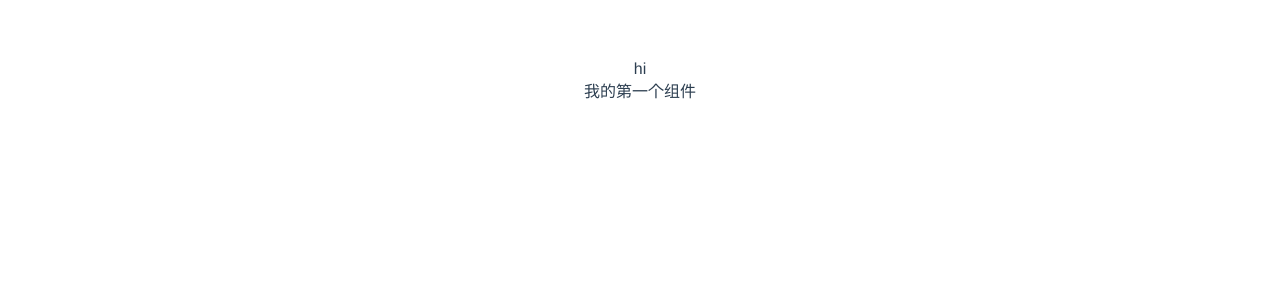
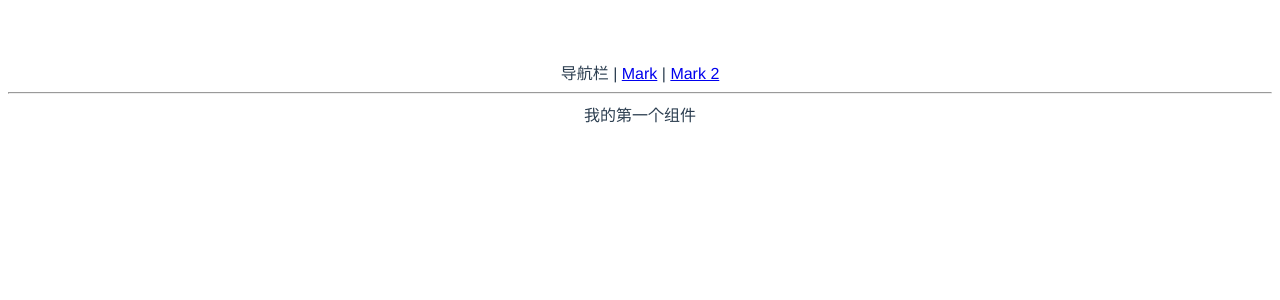
Before and after one commit to marui-mr/wheel-ui, a Vue app: page / in a window 1280 px wide. Shown: the top 300 px of the page. Built offline with nearby package versions, Linux system fonts and the light colour scheme.

Commit message:
初始化vue-router

```diff
--- a/index.html
+++ b/index.html
@@ -1,13 +1,16 @@
 <!DOCTYPE html>
 <html lang="en">
+
 <head>
   <meta charset="UTF-8">
   <link rel="icon" href="/favicon.ico" />
   <meta name="viewport" content="width=device-width, initial-scale=1.0">
   <title>Vite App</title>
 </head>
+
 <body>
   <div id="app"></div>
-  <script type="module" src="/src/main.js"></script>
+  <script type="module" src="/src/main.ts"></script>
 </body>
+
 </html>
--- a/src/App.vue
+++ b/src/App.vue
@@ -1,15 +1,15 @@
 <template>
-  <div>hi</div>
-  <Ma />
+  <div>
+    导航栏 |
+    <router-link to="/">Mark</router-link> |
+    <router-link to="/xxx">Mark 2</router-link>
+  </div>
+  <hr />
+  <router-view />
 </template>
 
 <script>
-import Ma from "./components/Ma.vue";
-
 export default {
   name: "App",
-  components: {
-    Ma,
-  },
 };
 </script>
--- /dev/null
+++ b/src/components/Mark2.vue
@@ -0,0 +1,3 @@
+<template>
+  <div>Mark 2</div>
+</template>
--- a/src/main.js
+++ /dev/null
@@ -1,5 +0,0 @@
-import { createApp } from 'vue'
-import App from './App.vue'
-import './index.css'
-
-createApp(App).mount('#app')
--- /dev/null
+++ b/src/main.ts
@@ -0,0 +1,19 @@
+import { createApp } from "vue";
+import App from "./App.vue";
+import "./index.css";
+import { createWebHashHistory, createRouter } from "vue-router";
+import Mark from "./components/Mark.vue";
+import Mark2 from "./components/Mark2.vue";
+
+const history = createWebHashHistory();
+const router = createRouter({
+  history: history,
+  routes: [
+    { path: "/", component: Mark },
+    { path: "/xxx", component: Mark2 },
+  ],
+});
+
+const app = createApp(App);
+app.use(router);
+app.mount("#app");
--- /dev/null
+++ b/src/shims-vue.d.ts
@@ -0,0 +1,5 @@
+declare module "*.vue" {
+  import { ComponentOptions } from "vue";
+  const componentOptions: ComponentOptions;
+  export default componentOptions;
+}
```
Also changed, not shown: package.json (+4 -3 lines), src/components/Mark.vue (renamed from src/components/Ma.vue), 1 other file (tests, documents, lock files or other folders).
